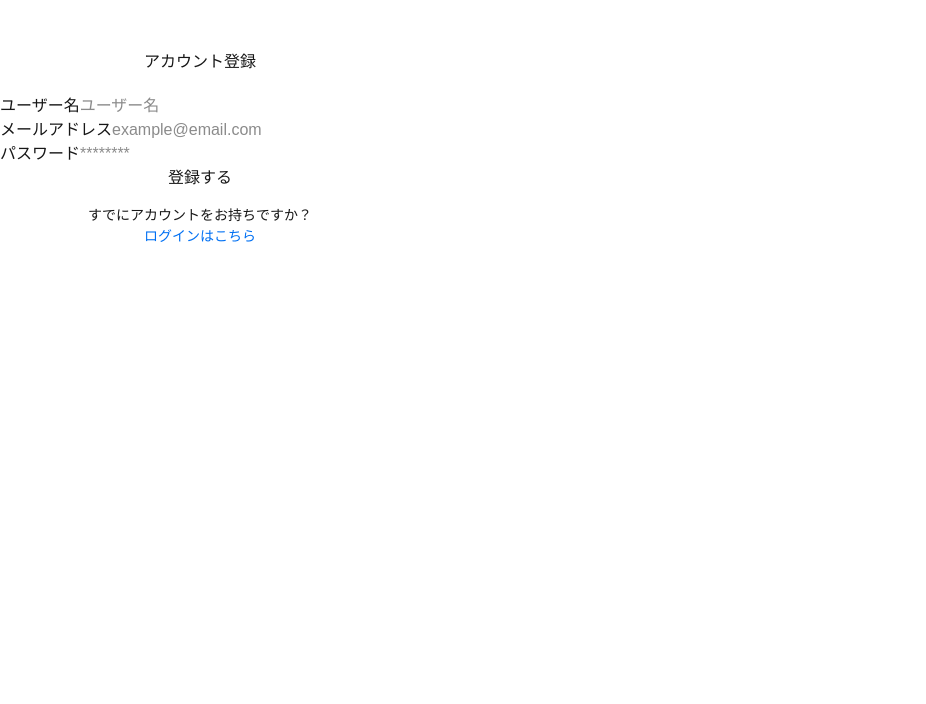
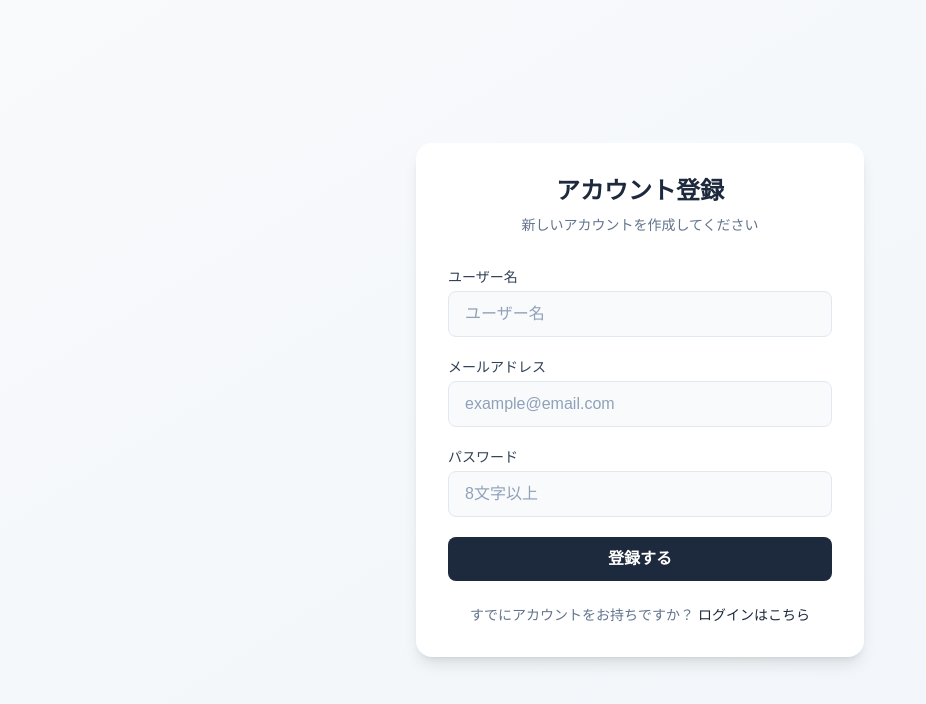
Before and after one commit to sodomun/ai-diary, a Next.js app: page /signup in a window 1280 px wide. Shown: the top 704 px of the page, without its empty margins (0-926 px from the left). Built offline with nearby package versions, Linux system fonts and the light colour scheme.

Commit message:
signupとlogin画面をモダンに

```diff
--- a/app/login/page.tsx
+++ b/app/login/page.tsx
@@ -1,5 +1,4 @@
-// コードのひな形
-'use client'
+'use client';
 
 import { login } from '@/actions/auth';
 import Link from 'next/link';
@@ -17,49 +16,56 @@ export default function LoginPage() {
   };
 
   return (
-    <div className='container' style={{ maxWidth: '400px', marginTop: '50px' }}>
-      <div className='card'>
-        <h2 style={{ marginBottom: '20px', textAlign: 'center' }}>ログイン</h2>
-        <form action={handleSubmit}>
-          <div className='form-group'>
-            <label className='form-label' htmlFor='email'>
+    <div className='min-h-screen bg-gradient-to-br from-slate-50 to-slate-100 flex items-center justify-center px-4'>
+      <div className='w-full max-w-md bg-white rounded-2xl shadow-lg p-8'>
+        <h2 className='text-2xl font-bold text-center text-slate-800 mb-2'>
+          ログイン
+        </h2>
+        <p className='text-center text-slate-500 text-sm mb-8'>
+          アカウントにサインインしてください
+        </p>
+        <form action={handleSubmit} className='space-y-5'>
+          <div>
+            <label className='block text-sm font-medium text-slate-700 mb-1' htmlFor='email'>
               メールアドレス
             </label>
             <input
               type='email'
               id='email'
               name='email'
-              className='form-input'
+              className='w-full px-4 py-2.5 rounded-lg border border-slate-200 bg-slate-50 text-slate-800 placeholder-slate-400 focus:outline-none focus:ring-2 focus:ring-slate-400 focus:border-transparent transition'
               placeholder='example@email.com'
               required
             />
           </div>
-          <div className='form-group'>
-            <label className='form-label' htmlFor='password'>
+          <div>
+            <label className='block text-sm font-medium text-slate-700 mb-1' htmlFor='password'>
               パスワード
             </label>
             <input
               type='password'
               id='password'
               name='password'
-              className='form-input'
-              placeholder='********'
+              className='w-full px-4 py-2.5 rounded-lg border border-slate-200 bg-slate-50 text-slate-800 placeholder-slate-400 focus:outline-none focus:ring-2 focus:ring-slate-400 focus:border-transparent transition'
+              placeholder='パスワード'
               required
             />
           </div>
-          {error && <p className='error-message'>{error}</p>}
+          {error && (
+            <p className='text-sm text-red-500 bg-red-50 border border-red-200 rounded-lg px-4 py-2'>
+              {error}
+            </p>
+          )}
           <button
             type='submit'
-            className='btn'
-            style={{ width: '100%', marginBottom: '15px' }}
+            className='w-full py-2.5 bg-slate-800 hover:bg-slate-700 text-white font-semibold rounded-lg transition cursor-pointer'
           >
             ログイン
           </button>
         </form>
-        <p style={{ textAlign: 'center', fontSize: '14px' }}>
-          アカウントをお持ちでないですか？
-          <br />
-          <Link href='/signup' style={{ color: '#0070f3' }}>
+        <p className='text-center text-sm text-slate-500 mt-6'>
+          アカウントをお持ちでないですか？{' '}
+          <Link href='/signup' className='text-slate-800 font-medium hover:underline'>
             新規登録はこちら
           </Link>
         </p>
--- a/app/signup/page.tsx
+++ b/app/signup/page.tsx
@@ -7,76 +7,78 @@ import { useState } from 'react';
 export default function SignupPage() {
   const [error, setError] = useState<string | null>(null);
 
-  // イベントハンドラ. フォーム送信時に呼ばれる関数
   const handleSubmit = async (formData: FormData) => {
-    // エラーメッセージを削除
     setError(null);
     const result = await signup(formData);
-
     if (result && result.error) {
-      // エラー内容を出力
       setError(result.error);
     }
-  }
+  };
 
   return (
-    <div className='container' style={{ maxWidth: '400px', marginTop: '50px' }}>
-      <div className='card'>
-        <h2 style={{ marginBottom: '20px', textAlign: 'center' }}>
+    <div className='min-h-screen bg-gradient-to-br from-slate-50 to-slate-100 flex items-center justify-center px-4'>
+      <div className='w-full max-w-md bg-white rounded-2xl shadow-lg p-8'>
+        <h2 className='text-2xl font-bold text-center text-slate-800 mb-2'>
           アカウント登録
         </h2>
-        <form action={handleSubmit}>
-          <div className='form-group'>
-            <label className='form-label' htmlFor='username'>
+        <p className='text-center text-slate-500 text-sm mb-8'>
+          新しいアカウントを作成してください
+        </p>
+        <form action={handleSubmit} className='space-y-5'>
+          <div>
+            <label className='block text-sm font-medium text-slate-700 mb-1' htmlFor='username'>
               ユーザー名
             </label>
             <input
               type='text'
               id='username'
               name='username'
-              className='form-input'
+              className='w-full px-4 py-2.5 rounded-lg border border-slate-200 bg-slate-50 text-slate-800 placeholder-slate-400 focus:outline-none focus:ring-2 focus:ring-slate-400 focus:border-transparent transition'
               placeholder='ユーザー名'
               required
             />
           </div>
-          <div className='form-group'>
-            <label className='form-label' htmlFor='email'>
+          <div>
+            <label className='block text-sm font-medium text-slate-700 mb-1' htmlFor='email'>
               メールアドレス
             </label>
             <input
               type='email'
               id='email'
               name='email'
-              className='form-input'
+              className='w-full px-4 py-2.5 rounded-lg border border-slate-200 bg-slate-50 text-slate-800 placeholder-slate-400 focus:outline-none focus:ring-2 focus:ring-slate-400 focus:border-transparent transition'
               placeholder='example@email.com'
               required
             />
           </div>
-          <div className='form-group'>
-            <label className='form-label' htmlFor='password'>
+          <div>
+            <label className='block text-sm font-medium text-slate-700 mb-1' htmlFor='password'>
               パスワード
             </label>
             <input
               type='password'
               id='password'
               name='password'
-              className='form-input'
-              placeholder='********'
+              className='w-full px-4 py-2.5 rounded-lg border border-slate-200 bg-slate-50 text-slate-800 placeholder-slate-400 focus:outline-none focus:ring-2 focus:ring-slate-400 focus:border-transparent transition'
+              placeholder='8文字以上'
               required
             />
           </div>
-          {error && <p className='error-message'>{error}</p>}
+          {error && (
+            <p className='text-sm text-red-500 bg-red-50 border border-red-200 rounded-lg px-4 py-2'>
+              {error}
+            </p>
+          )}
           <button
             type='submit'
-            className='btn'
-            style={{ width: '100%', marginBottom: '15px' }}
+            className='w-full py-2.5 bg-slate-800 hover:bg-slate-700 text-white font-semibold rounded-lg transition cursor-pointer'
           >
             登録する
           </button>
         </form>
-        <p style={{ textAlign: 'center', fontSize: '14px' }}>
-          すでにアカウントをお持ちですか？ <br />
-          <Link href='/login' style={{ color: '#0070f3' }}>
+        <p className='text-center text-sm text-slate-500 mt-6'>
+          すでにアカウントをお持ちですか？{' '}
+          <Link href='/login' className='text-slate-800 font-medium hover:underline'>
             ログインはこちら
           </Link>
         </p>
```
